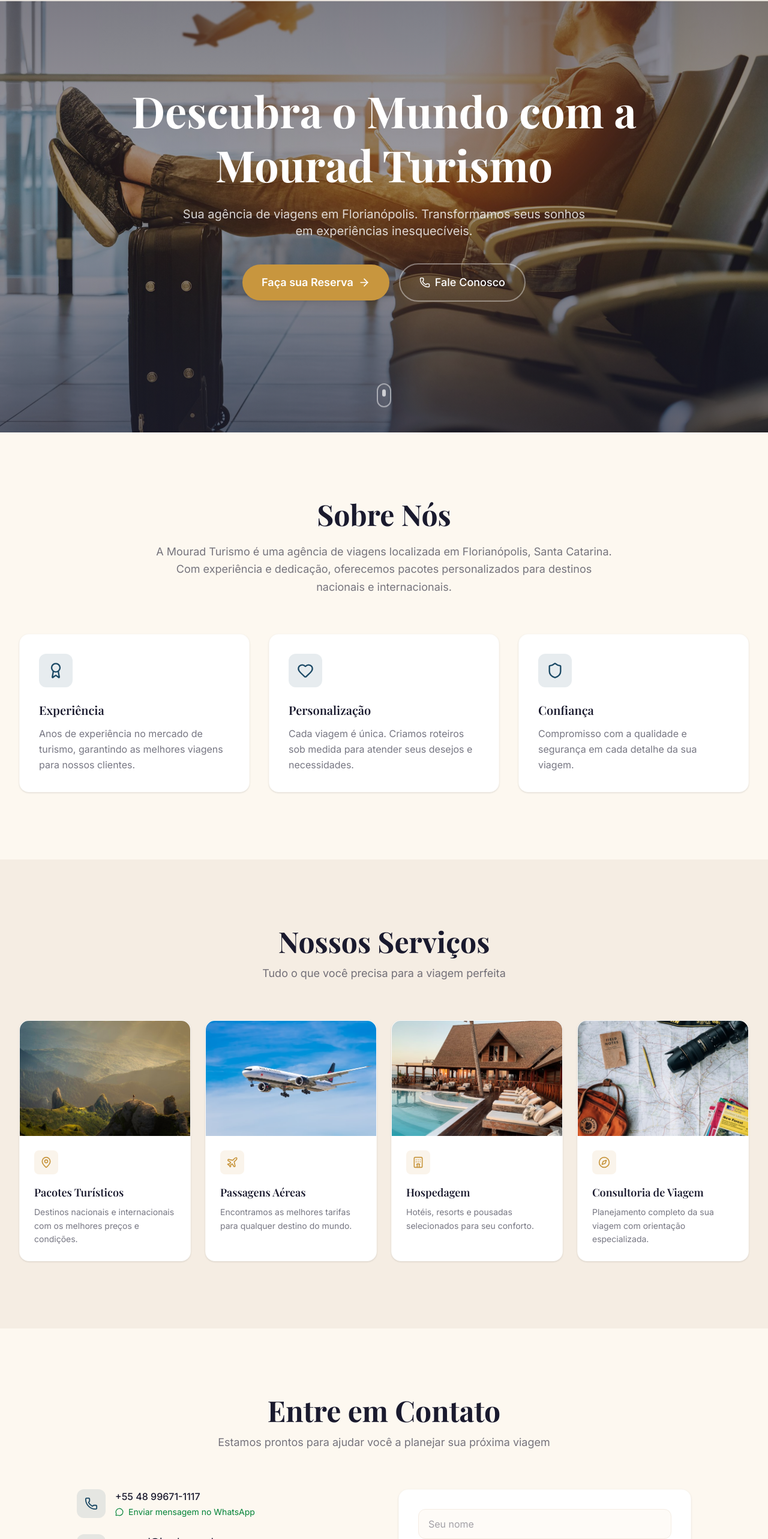
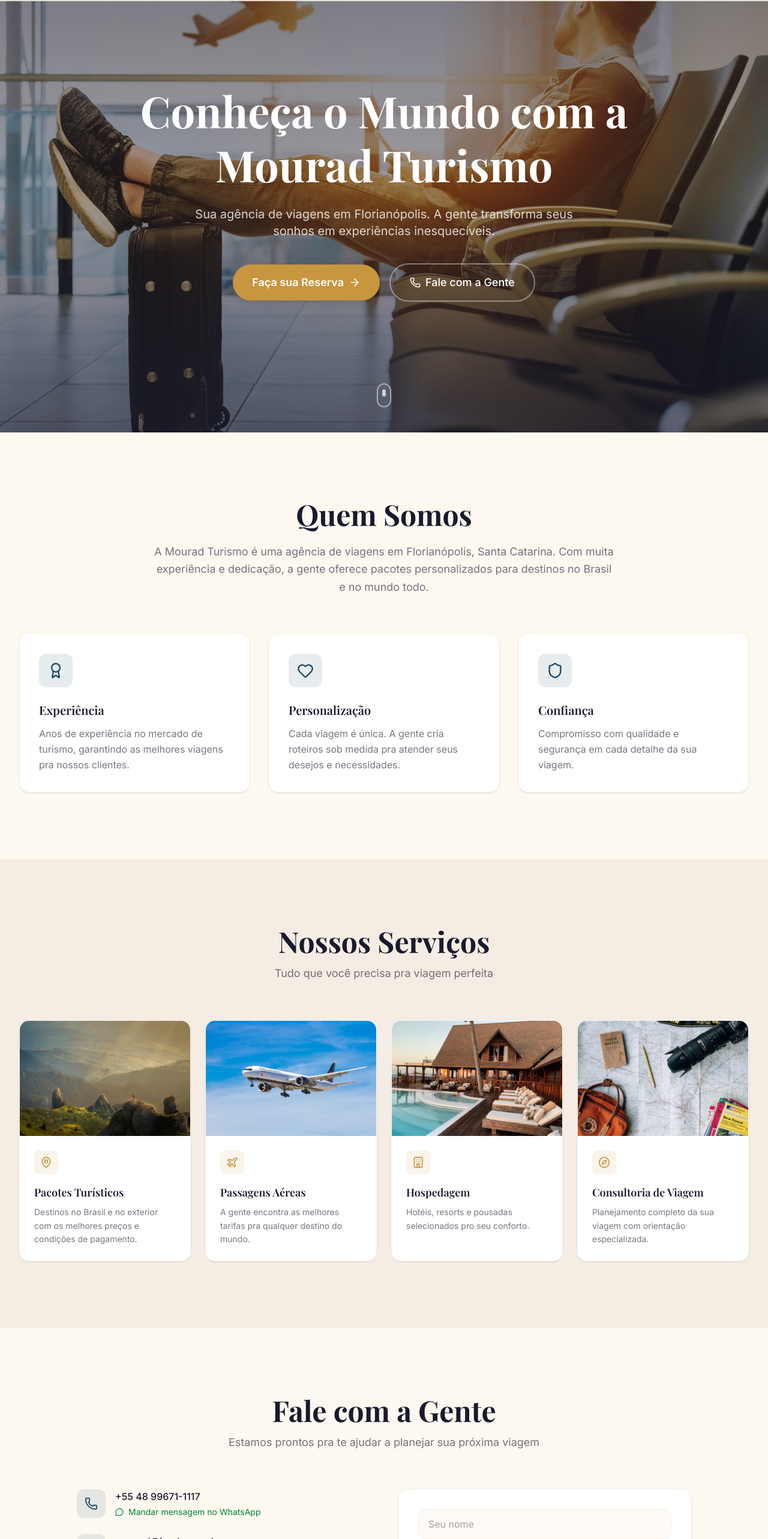
Before and after one commit to Mu2menM/mourad-turismo, a React (Vite) app: page / in a window 1280 px wide. Shown: the part 79-2645 px from the top of the page at 60% size. Built offline with nearby package versions, Linux system fonts and the light colour scheme.

Commit message:
Fix Portuguese to Brazilian Portuguese (pt-BR)

```diff
--- a/src/i18n/translations.js
+++ b/src/i18n/translations.js
@@ -7,41 +7,41 @@ export const translations = {
       contact: 'Contato',
     },
     hero: {
-      title: 'Descubra o Mundo com a Mourad Turismo',
-      subtitle: 'Sua agência de viagens em Florianópolis. Transformamos seus sonhos em experiências inesquecíveis.',
+      title: 'Conheça o Mundo com a Mourad Turismo',
+      subtitle: 'Sua agência de viagens em Florianópolis. A gente transforma seus sonhos em experiências inesquecíveis.',
       cta: 'Faça sua Reserva',
-      ctaSecondary: 'Fale Conosco',
+      ctaSecondary: 'Fale com a Gente',
     },
     about: {
-      title: 'Sobre Nós',
-      description: 'A Mourad Turismo é uma agência de viagens localizada em Florianópolis, Santa Catarina. Com experiência e dedicação, oferecemos pacotes personalizados para destinos nacionais e internacionais.',
+      title: 'Quem Somos',
+      description: 'A Mourad Turismo é uma agência de viagens em Florianópolis, Santa Catarina. Com muita experiência e dedicação, a gente oferece pacotes personalizados para destinos no Brasil e no mundo todo.',
       card1Title: 'Experiência',
-      card1Text: 'Anos de experiência no mercado de turismo, garantindo as melhores viagens para nossos clientes.',
+      card1Text: 'Anos de experiência no mercado de turismo, garantindo as melhores viagens pra nossos clientes.',
       card2Title: 'Personalização',
-      card2Text: 'Cada viagem é única. Criamos roteiros sob medida para atender seus desejos e necessidades.',
+      card2Text: 'Cada viagem é única. A gente cria roteiros sob medida pra atender seus desejos e necessidades.',
       card3Title: 'Confiança',
-      card3Text: 'Compromisso com a qualidade e segurança em cada detalhe da sua viagem.',
+      card3Text: 'Compromisso com qualidade e segurança em cada detalhe da sua viagem.',
     },
     services: {
       title: 'Nossos Serviços',
-      subtitle: 'Tudo o que você precisa para a viagem perfeita',
+      subtitle: 'Tudo que você precisa pra viagem perfeita',
       item1Title: 'Pacotes Turísticos',
-      item1Text: 'Destinos nacionais e internacionais com os melhores preços e condições.',
+      item1Text: 'Destinos no Brasil e no exterior com os melhores preços e condições de pagamento.',
       item2Title: 'Passagens Aéreas',
-      item2Text: 'Encontramos as melhores tarifas para qualquer destino do mundo.',
+      item2Text: 'A gente encontra as melhores tarifas pra qualquer destino do mundo.',
       item3Title: 'Hospedagem',
-      item3Text: 'Hotéis, resorts e pousadas selecionados para seu conforto.',
+      item3Text: 'Hotéis, resorts e pousadas selecionados pro seu conforto.',
       item4Title: 'Consultoria de Viagem',
       item4Text: 'Planejamento completo da sua viagem com orientação especializada.',
     },
     contact: {
-      title: 'Entre em Contato',
-      subtitle: 'Estamos prontos para ajudar você a planejar sua próxima viagem',
+      title: 'Fale com a Gente',
+      subtitle: 'Estamos prontos pra te ajudar a planejar sua próxima viagem',
       phone: '+55 48 99671-1117',
       email: 'mourad@jorelo.com.br',
       email2: 'Mourad.Tourism@gmail.com',
       location: 'Florianópolis, Santa Catarina, Brasil',
-      whatsapp: 'Enviar mensagem no WhatsApp',
+      whatsapp: 'Mandar mensagem no WhatsApp',
       formName: 'Seu nome',
       formEmail: 'Seu e-mail',
       formMessage: 'Sua mensagem',
```
